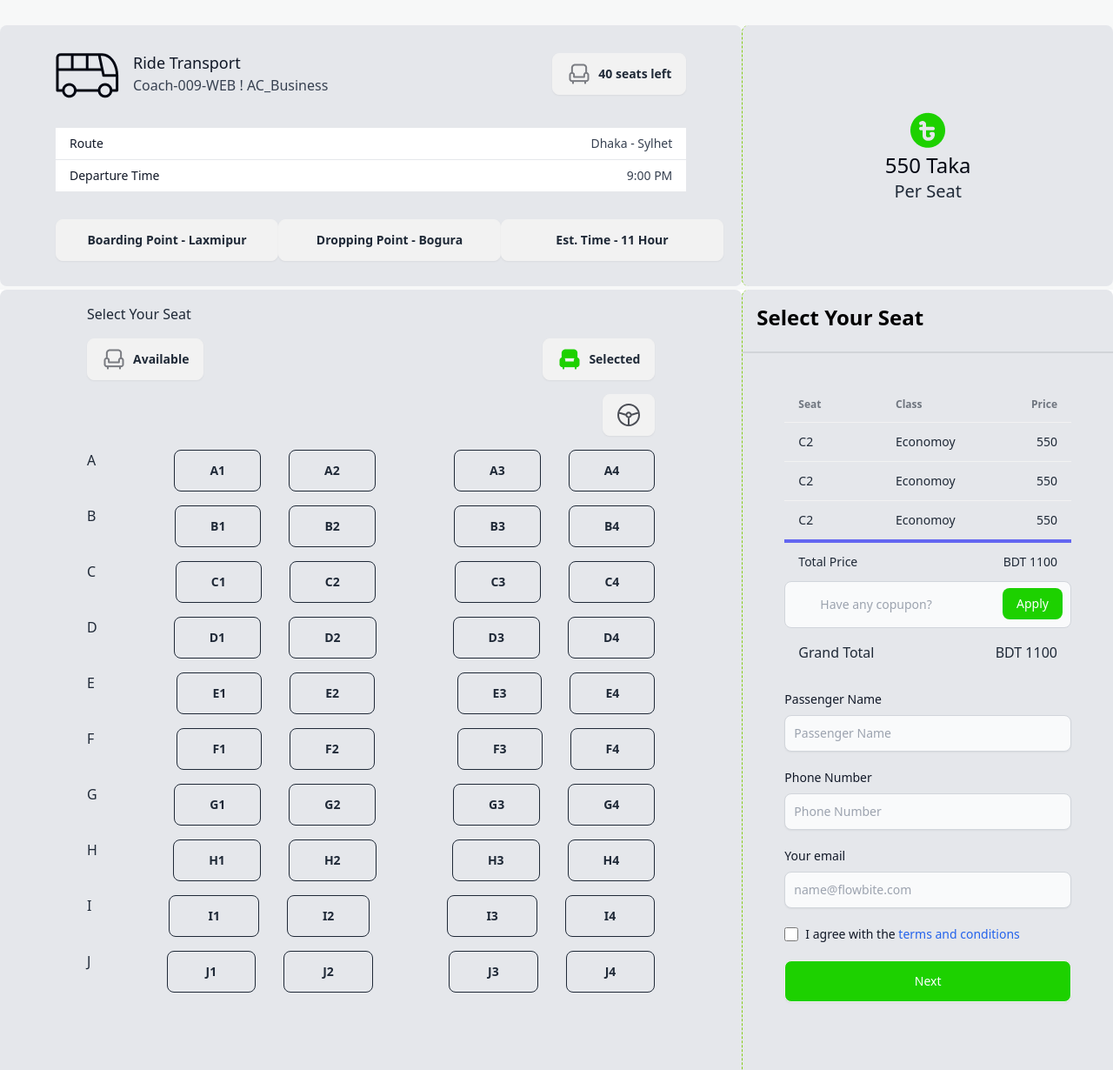
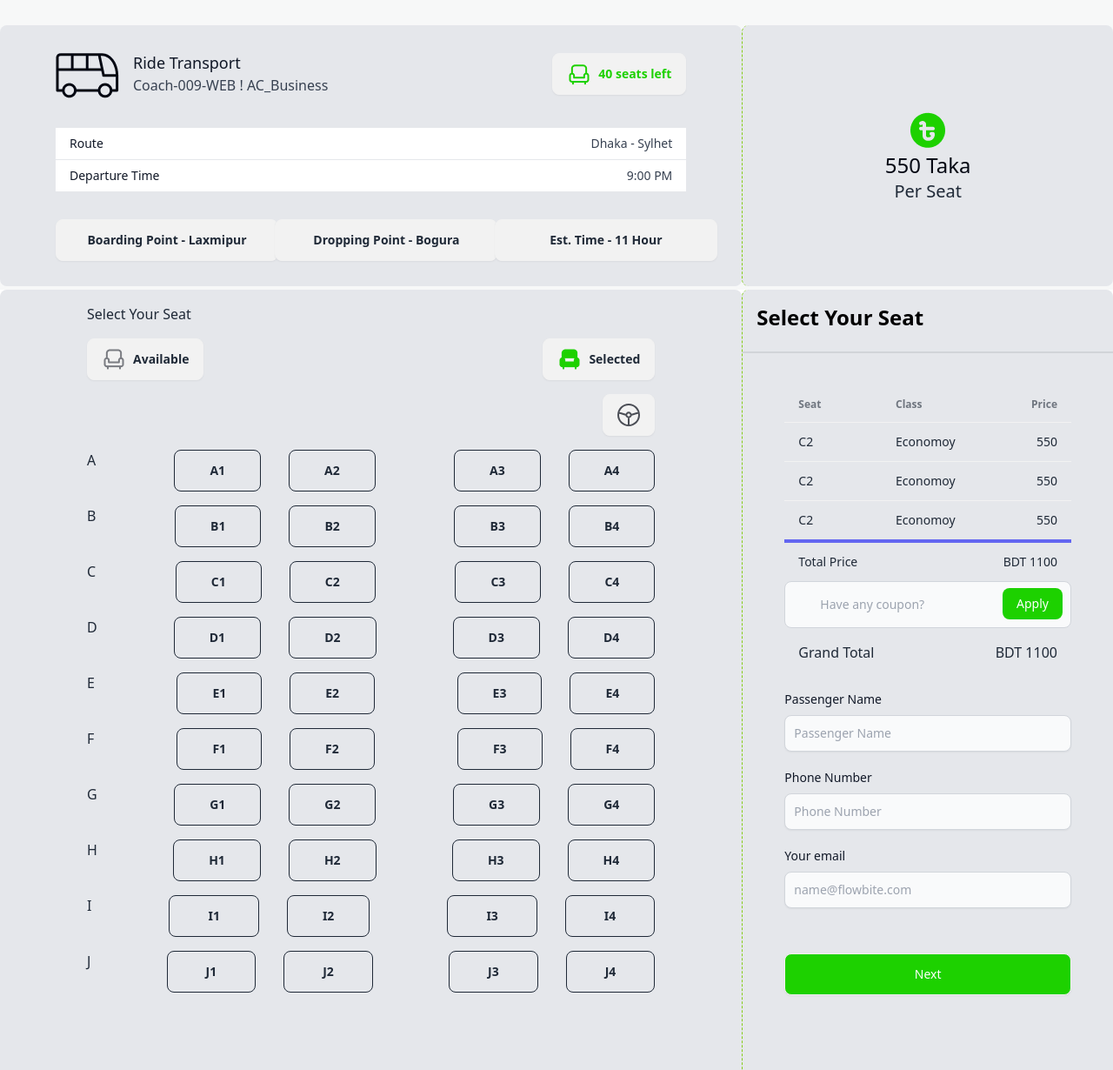
Before and after one commit to Shawonmrong/RideTransport, a plain HTML site: page index.html in a window 1280 px wide. Shown: the part 1708-2938 px from the top of the page at 87% size. Drawn offline with nearby package versions, Linux system fonts and the light colour scheme.

Commit message:
added some code

```diff
--- a/index.html
+++ b/index.html
@@ -75,7 +75,8 @@
         <div class="container mx-auto text-center">
           <h1 class="text-[64px] font-medium mb-2 text-[#FFFFFF]">Welcome To Ride Transport</h1>
           <h1 class="text-[64px] font-medium mb-2 text-[#1DD100]">End-to-End Travel with Us</h1>
-          <p class="text-[18px] mb-12 mx-auto text-[#FFFFFF]">Guiding Your Path, One Mile at a Time. Experience Seamless Travel with<br>
+          <p class="text-[18px] mb-12 mx-auto text-[#FFFFFF]">Guiding Your Path, One Mile at a Time. Experience Seamless
+            Travel with<br>
             Our Reliable
             Service, Ensuring Comfort, Safety, and Convenience for Every Passenger on Board.</p>
           <a href="#transport" class="btn bg-[#1DD100] text-black text-center py-4 px-12  hover:bg-[#FFBF0F]">Buy
@@ -127,7 +128,7 @@
       </div>
 
       <!-- coupon option  -->
-      <div id="coupon" class="grid grid-cols-1 gap-4 rounded-lg lg:grid-cols-2 lg:gap-8 pb-8">
+      <div id="coupon-code" class="grid grid-cols-1 gap-4 rounded-lg lg:grid-cols-2 lg:gap-8 pb-8">
 
         <!-- NEW15 Coupon Code -->
 
@@ -174,7 +175,8 @@
       <!-- button of best offers section  -->
 
       <div class="text-center py-4">
-        <button class="btn btn-wide rounded border border-[#1DD100] text-[20px] font-bold text-[#1DD100] ">See All Offers</button>
+        <button class="btn btn-wide rounded border border-[#1DD100] text-[20px] font-bold text-[#1DD100] ">See All
+          Offers</button>
       </div>
 
 
@@ -184,7 +186,7 @@
 
     <!-- transport section start -->
 
-    <section id="transport" class="container mx-auto  bg-[#F7F8F8] rounded-t-lg border-t-4 border-[#1DD100]">
+    <section id="transport" class="container mx-auto  bg-[#F7F8F8] rounded-t-[88px] border-t-4 border-[#1DD100]">
       <div class="text-center text-5xl font-bold leading-[48px] text-black py-8">
         <h1>Ride Transport</h1>
         <p class="text-center text-[14px] text-[#03071299] p-4">
@@ -192,6 +194,13 @@
           Destinations, Infusing Comfort, Reliability, and Community into Every Mile of Your Ride.
         </p>
       </div>
+
+
+
+
+
+
+      <!-- Ride transport 2nd div  -->
       <div class="grid grid-cols-1  lg:grid-cols-3 divide-x divide-dashed divide-lime-500">
         <div class="h-[300px] rounded-lg bg-gray-200 lg:col-span-2  ">
           <div class="flex justify-between pt-8 px-16">
@@ -203,8 +212,8 @@
               </div>
             </div>
             <div>
-              <button id="seatsLeft" class="btn">
-                <img src="img/seat-gray.png" alt="">
+              <button id="seatsLeft" class="btn text-[#1DD100]">
+                <img src="img/seat-green.png" alt="">
                 40 seats left
               </button>
             </div>
@@ -236,10 +245,20 @@
               </table>
             </div>
           </div>
-          <div class="flex justify-between px-16 pt-8">
+          <div class="grid grid-cols-1 gap-4 lg:grid-cols-3 lg:gap-8 px-16 pt-8">
+
+            <div class="rounded-lg bg-gray-200">
               <button class="btn btn-wide">Boarding Point - Laxmipur</button>
+            </div>
+            <div class="rounded-lg bg-gray-200">
               <button class="btn btn-wide">Dropping Point - Bogura</button>
+            </div>
+            <div class="rounded-lg bg-gray-200">
               <button class="btn btn-wide">Est. Time - 11 Hour</button>
+            </div>
+
+
+
           </div>
         </div>
 
@@ -275,8 +294,12 @@
             </div>
             <div class="container mx-auto  flex justify-end">
               <button class="btn">
-                <svg width="26.000000" height="26.000000" viewBox="0 0 26 26" fill="none" xmlns="http://www.w3.org/2000/svg" xmlns:xlink="http://www.w3.org/1999/xlink">
-                  <path id="Vector" d="M1.91333 17.5922C2.5166 19.0481 3.40039 20.371 4.51465 21.4853C5.62891 22.5996 6.9519 23.4835 8.40771 24.0865C9.86377 24.6896 11.4241 25 13 25C14.5759 25 16.1362 24.6896 17.5923 24.0865C19.0481 23.4835 20.3711 22.5996 21.4854 21.4853C22.5996 20.371 23.4834 19.0481 24.0867 17.5922C24.6897 16.1363 25 14.5759 25 13C25 11.4241 24.6897 9.86371 24.0867 8.40781C23.4834 6.9519 22.5996 5.62903 21.4854 4.51471C20.3711 3.40042 19.0481 2.51651 17.5923 1.91345C16.1362 1.31039 14.5759 1 13 1C11.4241 1 9.86377 1.31039 8.40771 1.91345C6.9519 2.51651 5.62891 3.40042 4.51465 4.51471C3.40039 5.62903 2.5166 6.9519 1.91333 8.40781C1.3103 9.86371 1 11.4241 1 13C1 14.5759 1.3103 16.1363 1.91333 17.5922ZM11.1145 14.8856C11.6145 15.3857 12.2927 15.6667 13 15.6667C13.7073 15.6667 14.3855 15.3857 14.8855 14.8856C15.3857 14.3855 15.6667 13.7072 15.6667 13C15.6667 12.2928 15.3857 11.6145 14.8855 11.1144C14.3855 10.6143 13.7073 10.3333 13 10.3333C12.2927 10.3333 11.6145 10.6143 11.1145 11.1144C10.6143 11.6145 10.3333 12.2928 10.3333 13C10.3333 13.7072 10.6143 14.3855 11.1145 14.8856ZM13 15.6667L13 25M10.3333 13L1.33325 10.3333M15.6667 13L24.6667 10.3333" stroke="#030712" stroke-opacity="0.700000" stroke-width="2.000000" stroke-linejoin="round" stroke-linecap="round"/>
+                <svg width="26.000000" height="26.000000" viewBox="0 0 26 26" fill="none"
+                  xmlns="http://www.w3.org/2000/svg" xmlns:xlink="http://www.w3.org/1999/xlink">
+                  <path id="Vector"
+                    d="M1.91333 17.5922C2.5166 19.0481 3.40039 20.371 4.51465 21.4853C5.62891 22.5996 6.9519 23.4835 8.40771 24.0865C9.86377 24.6896 11.4241 25 13 25C14.5759 25 16.1362 24.6896 17.5923 24.0865C19.0481 23.4835 20.3711 22.5996 21.4854 21.4853C22.5996 20.371 23.4834 19.0481 24.0867 17.5922C24.6897 16.1363 25 14.5759 25 13C25 11.4241 24.6897 9.86371 24.0867 8.40781C23.4834 6.9519 22.5996 5.62903 21.4854 4.51471C20.3711 3.40042 19.0481 2.51651 17.5923 1.91345C16.1362 1.31039 14.5759 1 13 1C11.4241 1 9.86377 1.31039 8.40771 1.91345C6.9519 2.51651 5.62891 3.40042 4.51465 4.51471C3.40039 5.62903 2.5166 6.9519 1.91333 8.40781C1.3103 9.86371 1 11.4241 1 13C1 14.5759 1.3103 16.1363 1.91333 17.5922ZM11.1145 14.8856C11.6145 15.3857 12.2927 15.6667 13 15.6667C13.7073 15.6667 14.3855 15.3857 14.8855 14.8856C15.3857 14.3855 15.6667 13.7072 15.6667 13C15.6667 12.2928 15.3857 11.6145 14.8855 11.1144C14.3855 10.6143 13.7073 10.3333 13 10.3333C12.2927 10.3333 11.6145 10.6143 11.1145 11.1144C10.6143 11.6145 10.3333 12.2928 10.3333 13C10.3333 13.7072 10.6143 14.3855 11.1145 14.8856ZM13 15.6667L13 25M10.3333 13L1.33325 10.3333M15.6667 13L24.6667 10.3333"
+                    stroke="#030712" stroke-opacity="0.700000" stroke-width="2.000000" stroke-linejoin="round"
+                    stroke-linecap="round" />
                 </svg>
               </button>
             </div>
@@ -294,7 +317,7 @@
 
 
               </div>
-                  <div  class="flex space-x-8">
+              <div class="flex space-x-8">
                 <button class="btn btn-outline px-10" data-row="A" data-seat="3">A3</button>
                 <button class="btn btn-outline px-10" data-row="A" data-seat="4">A4</button>
 
@@ -315,7 +338,7 @@
 
 
               </div>
-                  <div  class="flex space-x-8">
+              <div class="flex space-x-8">
                 <button class="btn btn-outline px-10" data-row="B" data-seat="3">B3</button>
                 <button class="btn btn-outline px-10" data-row="B" data-seat="4">B4</button>
 
@@ -337,7 +360,7 @@
 
 
               </div>
-                  <div  class="flex space-x-8">
+              <div class="flex space-x-8">
                 <button class="btn btn-outline px-10" data-row="C" data-seat="3">C3</button>
                 <button class="btn btn-outline px-10" data-row="C" data-seat="4">C4</button>
 
@@ -359,7 +382,7 @@
 
 
               </div>
-                  <div  class="flex space-x-8">
+              <div class="flex space-x-8">
                 <button class="btn btn-outline px-10" data-row="D" data-seat="3">D3</button>
                 <button class="btn btn-outline px-10" data-row="D" data-seat="4">D4</button>
 
@@ -381,7 +404,7 @@
 
 
               </div>
-                  <div  class="flex space-x-8">
+              <div class="flex space-x-8">
                 <button class="btn btn-outline px-10" data-row="E" data-seat="3">E3</button>
                 <button class="btn btn-outline px-10" data-row="E" data-seat="4">E4</button>
 
@@ -403,7 +426,7 @@
 
 
               </div>
-                  <div  class="flex space-x-8">
+              <div class="flex space-x-8">
                 <button class="btn btn-outline px-10" data-row="F" data-seat="3">F3</button>
                 <button class="btn btn-outline px-10" data-row="F" data-seat="4">F4</button>
 
@@ -425,7 +448,7 @@
 
 
               </div>
-                  <div  class="flex space-x-8">
+              <div class="flex space-x-8">
                 <button class="btn btn-outline px-10" data-row="G" data-seat="3">G3</button>
                 <button class="btn btn-outline px-10" data-row="G" data-seat="4">G4</button>
 
@@ -447,7 +470,7 @@
 
 
               </div>
-                  <div  class="flex space-x-8">
+              <div class="flex space-x-8">
                 <button class="btn btn-outline px-10" data-row="H" data-seat="3">H3</button>
                 <button class="btn btn-outline px-10" data-row="H" data-seat="4">H4</button>
 
@@ -469,7 +492,7 @@
 
 
               </div>
-                  <div  class="flex space-x-8">
+              <div class="flex space-x-8">
                 <button class="btn btn-outline px-11" data-row="I" data-seat="3">I3</button>
                 <button class="btn btn-outline px-11" data-row="I" data-seat="4">I4</button>
 
@@ -491,7 +514,7 @@
 
 
               </div>
-                  <div  class="flex space-x-8">
+              <div class="flex space-x-8">
                 <button class="btn btn-outline px-11" data-row="J" data-seat="3">J3</button>
                 <button class="btn btn-outline px-11" data-row="J" data-seat="4">J4</button>
 
@@ -505,7 +528,7 @@
           <!-- form and cart  -->
           <div class="h-[940px] rounded-lg bg-gray-200 ">
             <div class="divide-y divide-dashed divide-lime-500">
-    <h1  class="text-black text-left px-4 pt-4 text-2xl font-bold">Select Your Seat</h1>
+              <h1 class="text-black text-left px-4 pt-4 text-2xl font-bold">Select Your Seat</h1>
             </div>
             <div class="divider"></div>
             <div class="px-12">
@@ -552,7 +575,7 @@
                   </tbody>
                 </table>
               </div>
-              <!-- Have any copupon?  -->
+              <!-- Have any coupon?  -->
               <div>
 
                 <form class="max-w-md mx-auto">
@@ -564,7 +587,7 @@
                     </div>
                     <input type="search" id="default-search"
                       class="block w-full p-4 ps-10 text-sm text-gray-900 border border-gray-300 rounded-lg bg-gray-50 focus:ring-blue-500 focus:border-blue-500 dark:bg-gray-700 dark:border-gray-600 dark:placeholder-gray-400 dark:text-white dark:focus:ring-blue-500 dark:focus:border-blue-500"
-                      placeholder="Have any copupon?" required />
+                      placeholder="Have any coupon?" required />
                     <button type="submit"
                       class="text-white absolute end-2.5 bottom-2.5 bg-[#1DD100] hover:bg-blue-800 focus:ring-4 focus:outline-none focus:ring-blue-300 font-medium rounded-lg text-sm px-4 py-2 dark:bg-blue-600 dark:hover:bg-blue-700 dark:focus:ring-blue-800">Apply</button>
                   </div>
@@ -609,20 +632,36 @@
                       placeholder="name@flowbite.com" required />
 
                   </div>
-                  <div class="flex items-start mb-5">
-                    <div class="flex items-center h-5">
-                      <input id="terms" type="checkbox" value=""
-                        class="w-4 h-4 border border-gray-300 rounded bg-gray-50 focus:ring-3 focus:ring-blue-300 dark:bg-gray-700 dark:border-gray-600 dark:focus:ring-blue-600 dark:ring-offset-gray-800 dark:focus:ring-offset-gray-800"
-                        required />
+
+                  <!-- modal  -->
+
+                  <label for="my_modal_6"
+                    class="btn btn-block text-white bg-[#1DD100] hover:bg-blue-800 focus:ring-4 focus:outline-none focus:ring-blue-300 font-medium rounded-lg text-sm px-5 py-2.5 text-center dark:bg-blue-600 dark:hover:bg-blue-700 dark:focus:ring-blue-800 mt-8"
+                    onclick="updateSelectedSeatsDisplay()">Next</label>
+
+                  <div class="text-center">
+                    <!-- Put this part before  -->
+                    <input type="checkbox" id="my_modal_6" class="modal-toggle" />
+                    <div class="modal" role="dialog">
+                      <div class="modal-box">
+                        <img class="pl-40" src="img/success.png" alt="">
+                        <h3 class="font-bold text-lg text-green-500 mt-8">SUCCESS</h3>
+                        <h3 class="font-bold">Thank you for Booking Our Bus Seats.
+                          We are working hard to find the best service and deals for you.</h3>
+                        <p>Shortly you will find a confirmation in your email.</p>
+                        <div class="modal-action">
+                          <a href="https://shawonmrong.github.io/RideTransport/"><label for="my_modal_6"
+                              class="btn btn-success text-white px-14 rounded-full mr-40">Continue</label></a>
                         </div>
-                    <label for="terms" class="ms-2 text-sm font-medium text-gray-900 dark:text-gray-300">I agree with
-                      the <a href="#" class="text-blue-600 hover:underline dark:text-blue-500">terms and
-                        conditions</a></label>
+                      </div>
+                    </div>
                   </div>
 
-                  <button type="submit"
+
+                  <!-- <button type="submit"
                     class="btn btn-block text-white bg-[#1DD100] hover:bg-blue-800 focus:ring-4 focus:outline-none focus:ring-blue-300 font-medium rounded-lg text-sm px-5 py-2.5 text-center dark:bg-blue-600 dark:hover:bg-blue-700 dark:focus:ring-blue-800">
-                    Next</button>
+                    Next</button> -->
+
                 </form>
 
               </div>
@@ -636,8 +675,11 @@
 
       </div>
 
+
     </section>
     <!-- transport section end -->
+
+
 
 
 
```
Also changed, not shown: js/scripts.js (line endings or trailing spaces). Lines whose indentation alone changed are shown as unchanged.
